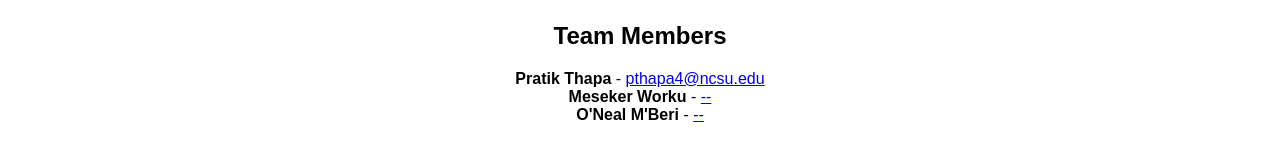
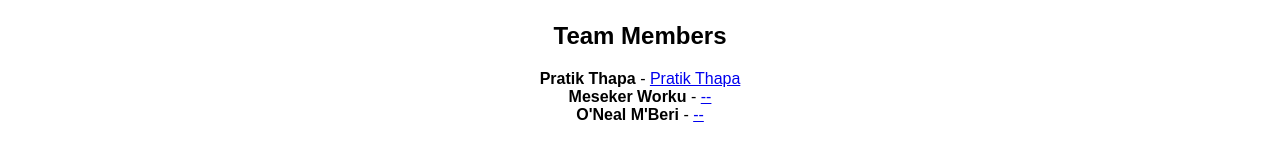
Before and after one commit to ncsugroup17/git-homework2, a plain HTML site: page index.html in a window 1280 px wide. Shown: the part 138-298 px from the top of the page. Drawn offline with Linux system fonts and the light colour scheme.

Commit message:
Closes #3 Added my name to email link

```diff
--- a/index.html
+++ b/index.html
@@ -35,7 +35,7 @@
     <section>
         <h2>Team Members</h2>
         <ul style="list-style-type: none; padding: 0;">
-            <li><strong>Pratik Thapa</strong> - <a href="mailto:pthapa4@ncsu.edu">pthapa4@ncsu.edu</a></li>
+            <li><strong>Pratik Thapa</strong> - <a href="mailto:pthapa4@ncsu.edu">Pratik Thapa</a></li>
             <li><strong>Meseker Worku</strong> - <a href="mailto:mworkuk@ncsu.edu">--</a></li>
             <li><strong>O'Neal M'Beri</strong> - <a href="mailto:ocmberi@ncsu.edu">--</a></li>
         </ul>
```
